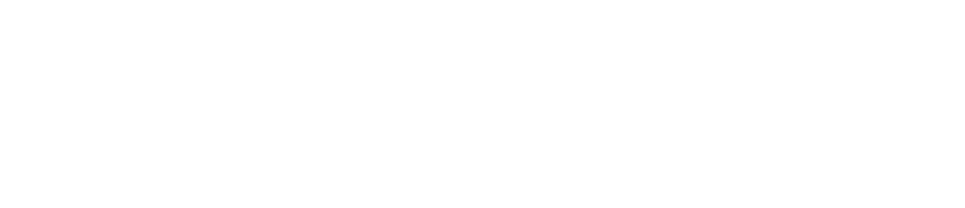
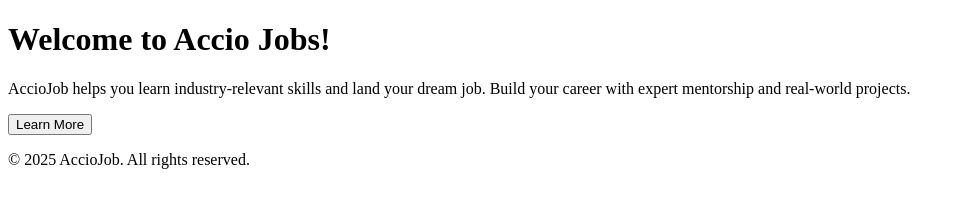
Before and after one commit to acciojob/welcome-to-acciojob-Mukka-Nithin, a website: page main.html in a window 1280 px wide. Shown: the whole page, without its empty margins (0-965 px from the left). Drawn offline with Linux system fonts and the light colour scheme.

Commit message:
created a submission

```diff
--- a/main.html
+++ b/main.html
@@ -1,16 +1,36 @@
 <!DOCTYPE html>
+<html lang="en">
+<head>
+    <meta charset="UTF-8">
+    <meta name="viewport" content="width=device-width, initial-scale=1.0">
+    <title>Welcome to AccioJob</title>
 
-<html>
-
-<head>
-	<link rel="stylesheet" href="styles.css">
+    <!-- Linking CSS -->
+    <link rel="stylesheet" href="style.css">
 </head>
 
 <body>
-	<!-- the entire body must be written by student -->
-    <script type="text/javascript" src="./script.js">
-</script>
 
+    <header>
+        <h1>Welcome to Accio Jobs!</h1>
+    </header>
+
+    <main>
+        <section class="content">
+            <p>
+                AccioJob helps you learn industry-relevant skills and land your dream job.
+                Build your career with expert mentorship and real-world projects.
+            </p>
+
+            <button id="learnMoreBtn">Learn More</button>
+        </section>
+    </main>
+
+    <footer>
+        <p>© 2025 AccioJob. All rights reserved.</p>
+    </footer>
+
+    <!-- Linking JavaScript -->
+    <script src="script.js"></script>
 </body>
-
 </html>
--- a/script.js
+++ b/script.js
@@ -1 +1,7 @@
-//your JS code here. If required.
+// JavaScript for basic interactivity
+
+const button = document.getElementById("learnMoreBtn");
+
+button.addEventListener("click", function () {
+    alert("Welcome to AccioJob! Start learning and build your career 🚀");
+});
--- a/styles.css
+++ b/styles.css
@@ -1 +1,77 @@
 /*  your css code here. If applicable */
+/* Reset default browser styles */
+* {
+    margin: 0;
+    padding: 0;
+    box-sizing: border-box;
+}
+
+body {
+    font-family: Arial, Helvetica, sans-serif;
+    background-color: #f5f7fa;
+    color: #333;
+}
+
+/* Header */
+header {
+    background-color: #1e3a8a;
+    color: white;
+    padding: 20px;
+    text-align: center;
+}
+
+/* Main Content */
+main {
+    max-width: 900px;
+    margin: 40px auto;
+    padding: 20px;
+}
+
+.content {
+    background-color: #ffffff;
+    padding: 30px;
+    border-radius: 8px;
+    text-align: center;
+    box-shadow: 0 4px 10px rgba(0, 0, 0, 0.1);
+}
+
+.content p {
+    margin-bottom: 20px;
+    font-size: 18px;
+}
+
+/* Button */
+button {
+    padding: 10px 20px;
+    background-color: #2563eb;
+    color: white;
+    border: none;
+    border-radius: 5px;
+    font-size: 16px;
+    cursor: pointer;
+}
+
+button:hover {
+    background-color: #1d4ed8;
+}
+
+/* Footer */
+footer {
+    text-align: center;
+    padding: 15px;
+    background-color: #e5e7eb;
+    font-size: 14px;
+    margin-top: 40px;
+}
+
+/* Responsive Design */
+@media (max-width: 600px) {
+    main {
+        margin: 20px;
+        padding: 10px;
+    }
+
+    .content {
+        padding: 20px;
+    }
+}
```
